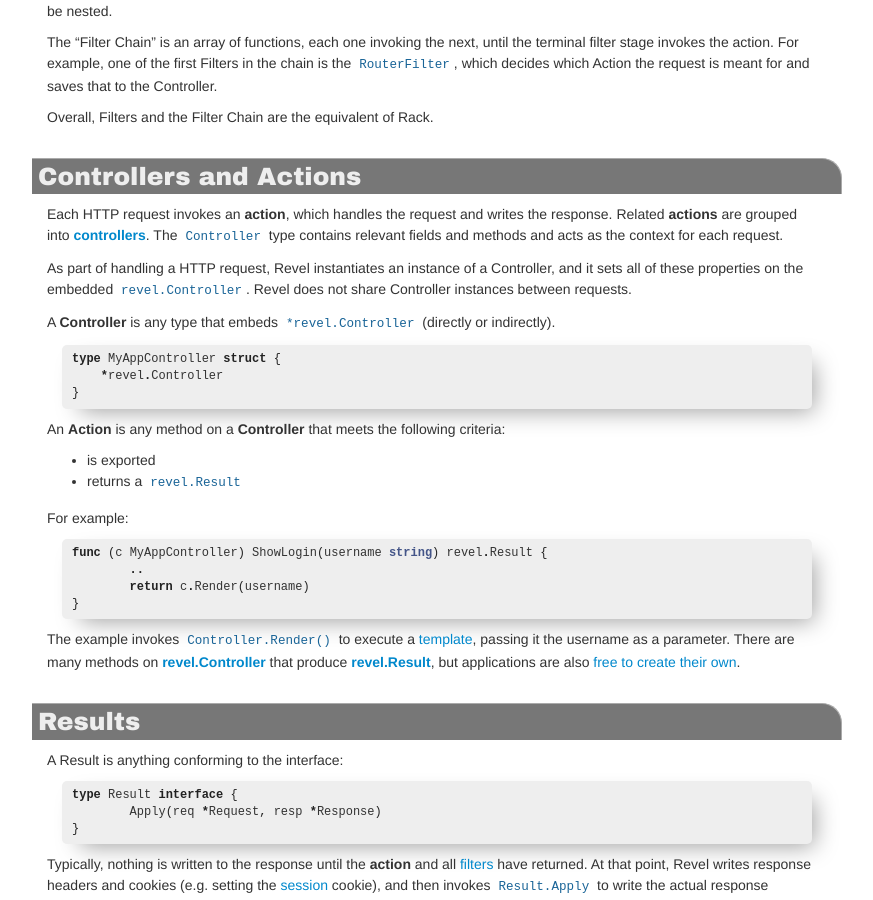
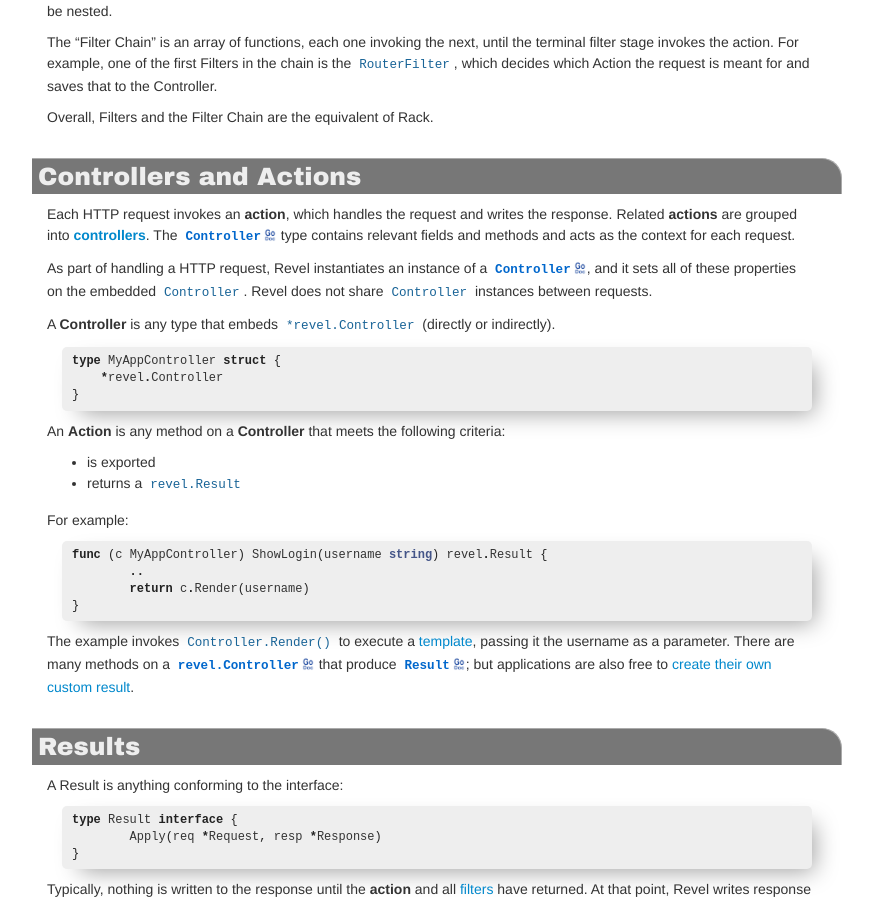
Before and after one commit to revel/revel.github.io, a Jekyll site: the page built from manual/concepts.md, in a window 1280 px wide and 900 px high, scrolled down 1517 px. Shown: the whole window, without its empty margins (343-1216 px from the left). Built offline with Jekyll 4.4.1, drawn with Linux system fonts in a browser that asks for light colours; nearby versions of some CDN libraries.

Commit message:
more godoc links

```diff
--- a/manual/concepts.md
+++ b/manual/concepts.md
@@ -78,12 +78,12 @@ Overall, Filters and the Filter Chain are the equivalent of Rack.
 
 Each HTTP request invokes an **action**, which handles the request and writes
 the response. Related **actions** are grouped into [**controllers**](controllers.html).  The
-[`Controller`](../docs/godoc/controller.html#Controller) type contains relevant
+[`Controller`](https://godoc.org/github.com/revel/revel#Controller) type contains relevant
 fields and methods and acts as the context for each request.
 
 As part of handling a HTTP request, Revel instantiates an instance of a
-Controller, and it sets all of these properties on the embedded
-`revel.Controller`.  Revel does not share Controller instances between requests.
+[`Controller`](https://godoc.org/github.com/revel/revel#Controller), and it sets all of these properties on the embedded
+`Controller`.  Revel does not share `Controller` instances between requests.
 
 A **Controller** is any type that embeds `*revel.Controller` (directly or indirectly).
 {% highlight go %}
@@ -106,8 +106,8 @@ func (c MyAppController) ShowLogin(username string) revel.Result {
 {% endhighlight %}
 
 The example invokes `Controller.Render()` to execute a [template](templates.html), passing it the
-username as a parameter.  There are many methods on **[revel.Controller](..//docs/godoc/controller.html)** that
-produce **[revel.Result](../docs/godoc/results.html)**, but applications are also [free to create their own](results.html#CustomResult).
+username as a parameter.  There are many methods on a [`revel.Controller`](https://godoc.org/github.com/revel/revel#Controller) that
+produce [`Result`](https://godoc.org/github.com/revel/revel#Result); but applications are also free to [create their own custom result](results.html#CustomResult).
 
 ## Results
 
```
Also changed, not shown: manual/filters.md (+10 -10 lines), manual/interceptors.md (+2 -4 lines), manual/parameters.md (+5 -5 lines), manual/validation.md (+3 -1 lines).
